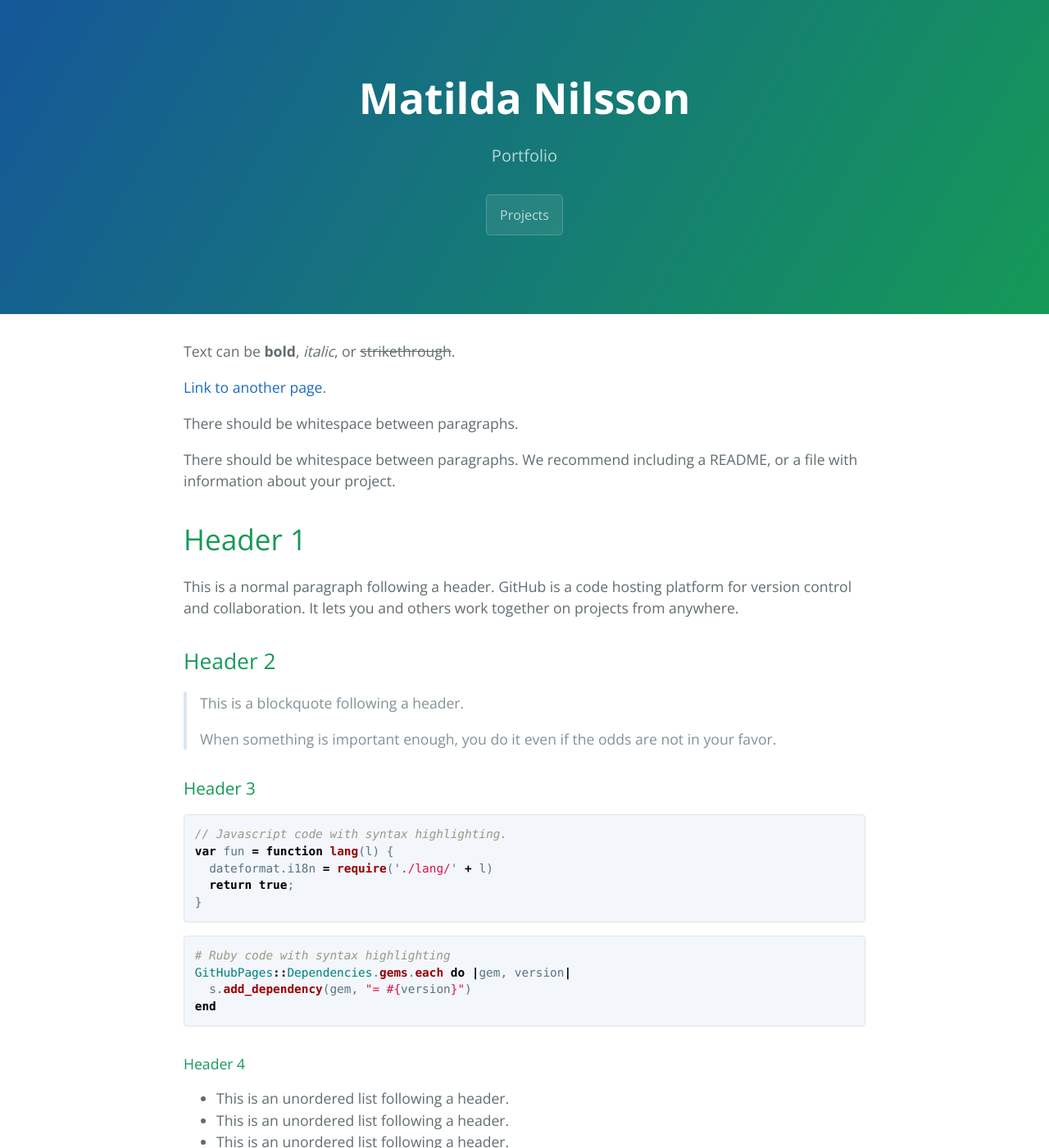
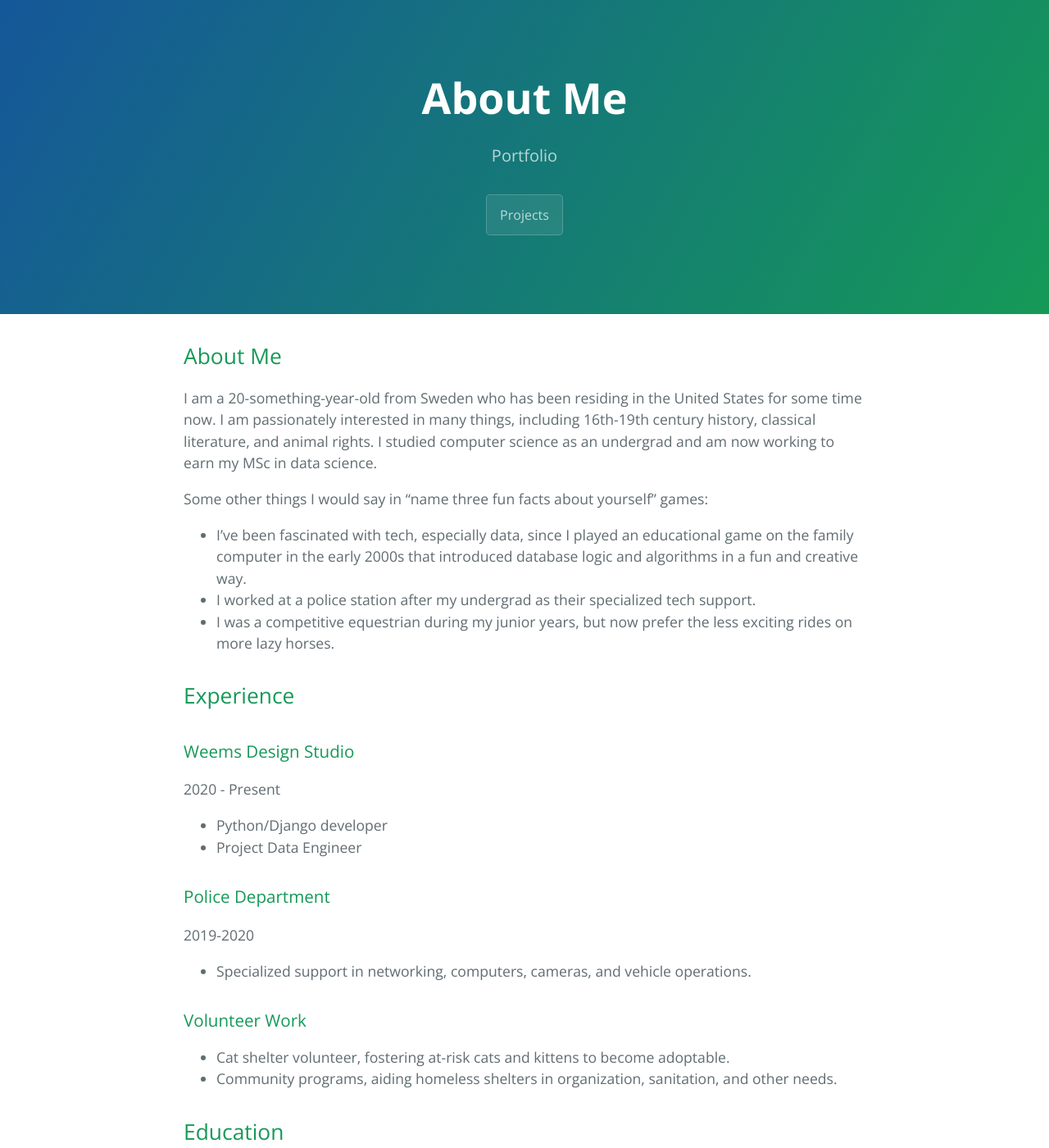
Before and after one commit to matilda-nilsson/matilda-nilsson.github.io, a Jekyll site: the page built from index.md, in a window 1280 px wide and 1400 px high. Shown: the whole window at 82% size. Built offline with Jekyll 4.4.1, drawn with Linux system fonts in a browser that asks for light colours; our own code applies the rules of GitHub Pages for plain Markdown files; some of the changed text lies outside the part shown.

Commit message:
Update index.md

````diff
--- a/index.md
+++ b/index.md
@@ -1,123 +1,29 @@
----
-layout: default
----
+## About Me
 
-Text can be **bold**, _italic_, or ~~strikethrough~~.
+I am a 20-something-year-old from Sweden who has been residing in the United States for some time now. I am passionately interested in many things, including 16th-19th century history, classical literature, and animal rights. I studied computer science as an undergrad and am now working to earn my MSc in data science.
 
-[Link to another page](./another-page.html).
+Some other things I would say in "name three fun facts about yourself" games:
+- I've been fascinated with tech, especially data, since I played an educational game on the family computer in the early 2000s that introduced database logic and algorithms in a fun and creative way.
+- I worked at a police station after my undergrad as their specialized tech support.
+- I was a competitive equestrian during my junior years, but now prefer the less exciting rides on more lazy horses.
 
-There should be whitespace between paragraphs.
+## Experience
 
-There should be whitespace between paragraphs. We recommend including a README, or a file with information about your project.
+### Weems Design Studio
+2020 - Present
+- Python/Django developer
+- Project Data Engineer
 
-# Header 1
+### Police Department
+2019-2020
+- Specialized support in networking, computers, cameras, and vehicle operations.
 
-This is a normal paragraph following a header. GitHub is a code hosting platform for version control and collaboration. It lets you and others work together on projects from anywhere.
+### Volunteer Work
+- Cat shelter volunteer, fostering at-risk cats and kittens to become adoptable.
+- Community programs, aiding homeless shelters in organization, sanitation, and other needs.
 
-## Header 2
-
-> This is a blockquote following a header.
->
-> When something is important enough, you do it even if the odds are not in your favor.
-
-### Header 3
-
-```js
-// Javascript code with syntax highlighting.
-var fun = function lang(l) {
-  dateformat.i18n = require('./lang/' + l)
-  return true;
-}
-```
-
-```ruby
-# Ruby code with syntax highlighting
-GitHubPages::Dependencies.gems.each do |gem, version|
-  s.add_dependency(gem, "= #{version}")
-end
-```
-
-#### Header 4
-
-*   This is an unordered list following a header.
-*   This is an unordered list following a header.
-*   This is an unordered list following a header.
-
-##### Header 5
-
-1.  This is an ordered list following a header.
-2.  This is an ordered list following a header.
-3.  This is an ordered list following a header.
-
-###### Header 6
-
-| head1        | head two          | three |
-|:-------------|:------------------|:------|
-| ok           | good swedish fish | nice  |
-| out of stock | good and plenty   | nice  |
-| ok           | good `oreos`      | hmm   |
-| ok           | good `zoute` drop | yumm  |
-
-### There's a horizontal rule below this.
-
-* * *
-
-### Here is an unordered list:
-
-*   Item foo
-*   Item bar
-*   Item baz
-*   Item zip
-
-### And an ordered list:
-
-1.  Item one
-1.  Item two
-1.  Item three
-1.  Item four
-
-### And a nested list:
-
-- level 1 item
-  - level 2 item
-  - level 2 item
-    - level 3 item
-    - level 3 item
-- level 1 item
-  - level 2 item
-  - level 2 item
-  - level 2 item
-- level 1 item
-  - level 2 item
-  - level 2 item
-- level 1 item
-
-### Small image
-
-![Octocat](https://github.githubassets.com/images/icons/emoji/octocat.png)
-
-### Large image
-
-![Branching](https://guides.github.com/activities/hello-world/branching.png)
-
-
-### Definition lists can be used with HTML syntax.
-
-<dl>
-<dt>Name</dt>
-<dd>Godzilla</dd>
-<dt>Born</dt>
-<dd>1952</dd>
-<dt>Birthplace</dt>
-<dd>Japan</dd>
-<dt>Color</dt>
-<dd>Green</dd>
-</dl>
-
-```
-Long, single-line code blocks should not wrap. They should horizontally scroll if they are too long. This line should be long enough to demonstrate this.
-```
-
-```
-The final element.
-```
+## Education
+### University of Essex
+  MSc Data Science
+### Arcadia University
+  BA Computing Technology & Design
````
